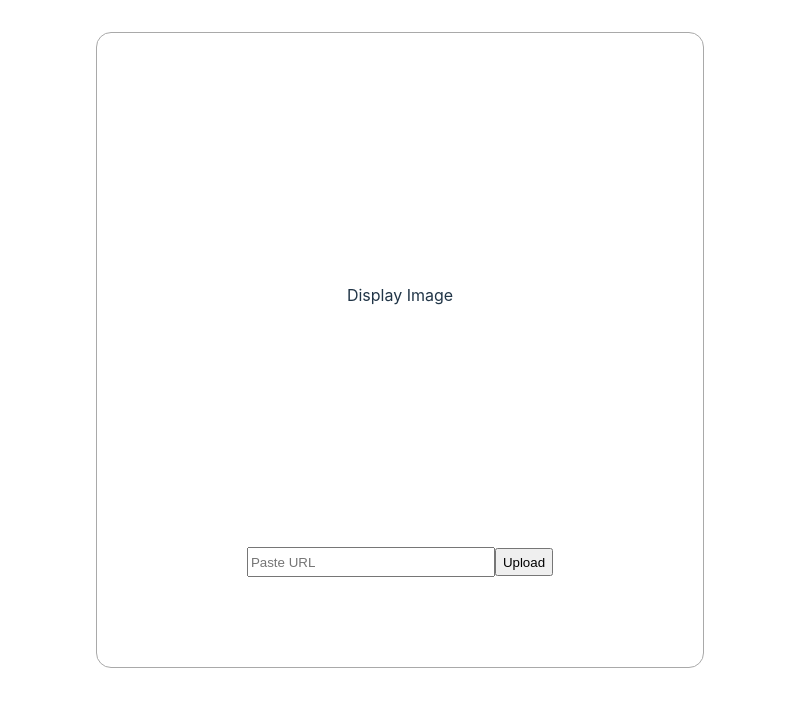
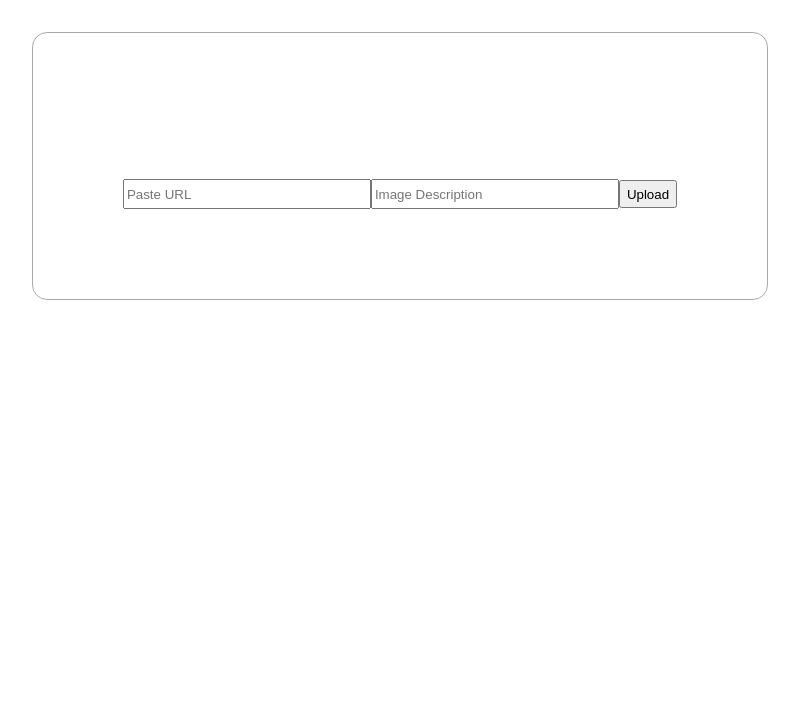
Before and after one commit to skybride/Carousel-Feature, a Vue app: page / in a window 1280 px wide. Shown: the top 706 px of the page, without its empty margins (240-1039 px from the left). Built offline with nearby package versions, Linux system fonts and the light colour scheme.

Commit message:
Added ability to generate image from pasting url in input field

```diff
--- a/src/App.vue
+++ b/src/App.vue
@@ -1,10 +1,22 @@
-<script setup lang="ts"></script>
+<script setup lang="ts">
+import { ref } from "vue";
+
+const userInput = ref("");
+const imageDescription = ref("");
+</script>
 
 <template>
 	<div class="carousel-container">
-		<div class="image-container">Display Image</div>
+		<div class="image-container">
+			<img :src="userInput" :alt="imageDescription" />
+		</div>
 		<div class="input-container">
-			<input type="text" placeholder="Paste URL" />
+			<input type="text" placeholder="Paste URL" v-model="userInput" />
+			<input
+				type="text"
+				placeholder="Image Description"
+				v-model="imageDescription"
+			/>
 			<button>Upload</button>
 		</div>
 	</div>
@@ -18,7 +30,7 @@
 }
 
 .image-container {
-	margin: 30vh;
+	margin: 4vh;
 }
 
 .input-container {
@@ -33,4 +45,9 @@ input {
 button {
 	height: 3.6vh;
 }
+
+img {
+	max-width: 200vh;
+	max-height: 200px;
+}
 </style>
```
